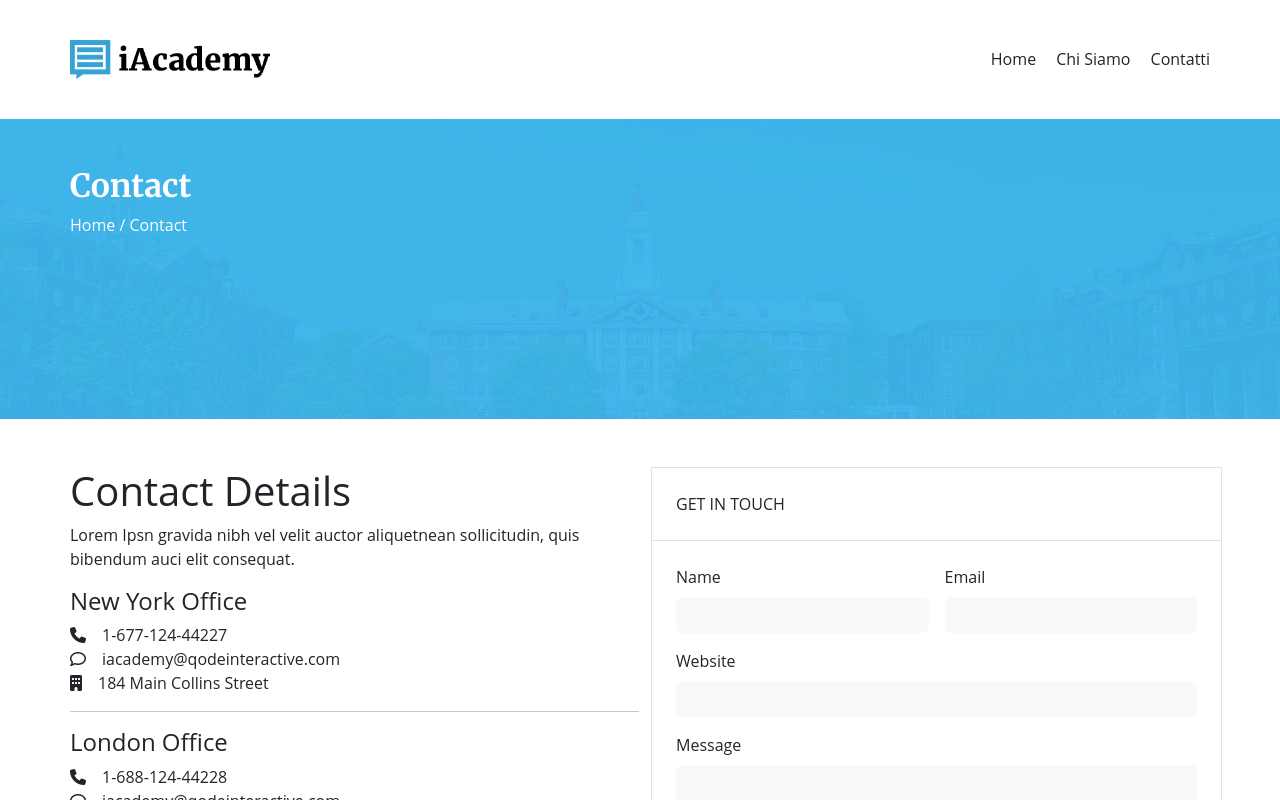
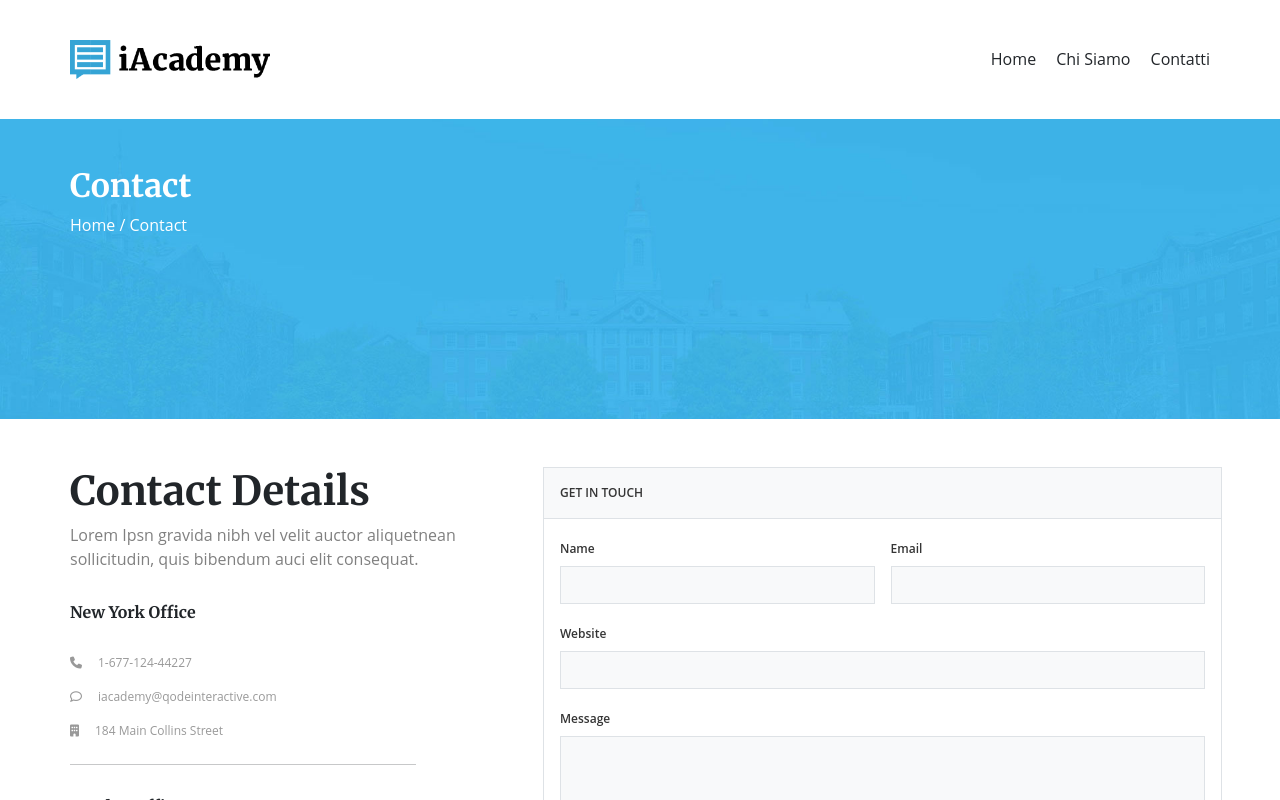
Before and after one commit to WalterCorsini/proj-html-vuejs, a Vue app: page /contatti in a window 1280 px wide. Shown: the top 800 px of the page. Built offline with nearby package versions, Linux system fonts and the light colour scheme.

Commit message:
add: style to contact details and form

```diff
--- a/src/components/AppCardOffice.vue
+++ b/src/components/AppCardOffice.vue
@@ -13,31 +13,34 @@ export default {
 
 <template>
     <div v-for="(office, index) in propCard">
-        <h4>{{ office.city }}</h4>
+        <h6 class="title-font py-3">{{ office.city }}</h6>
         <div>
-            <ul>
-                <li>
+            <ul class="ms_contacts">
+                <li class="py-2">
                     <i class="fa-solid fa-phone"></i>
                     <span class="mx-3">{{ office.number }}</span>
                 </li>
-                <li>
+                <li class="py-2">
                     <i class="fa-regular fa-comment"></i>
                     <span class="mx-3">{{ office.email }}</span>
                 </li>
-                <li>
+                <li class="py-2">
                     <i class="fa-solid fa-building"></i>
                     <span class="mx-3">{{ office.address }}</span>
                 </li>
             </ul>
         </div>
 
-        <hr v-if="index < propCard.length - 1">
+        <hr v-if="index < propCard.length - 1" class="w-75">
     </div>
 
 </template>
 
 <style scoped lang="scss">
-ul {
-    padding: 0;
+@use "../style/partials/variables" as *;
+
+.ms_contacts {
+    color: #999999;
+    font-size: 12px;
 }
 </style>
--- a/src/components/AppForm.vue
+++ b/src/components/AppForm.vue
@@ -9,29 +9,33 @@ export default {
 </script>
 
 <template>
-    <form class="row g-3 p-4">
+    <form class="row g-3 p-3">
         <div class="col-6">
-            <label for="name" class="form-label">Name</label>
-            <input type="email" class="form-control border-0 bg-body-tertiary shadow-none" required id="name">
+            <label for="name" class="form-label ms_form-title">Name</label>
+            <input type="email" class="form-control border rounded-0 bg-body-tertiary shadow-none" required id="name">
         </div>
         <div class="col-6">
-            <label for="email" class="form-label">Email</label>
-            <input type="password" class="form-control border border-0 bg-body-tertiary shadow-none" required id="email">
+            <label for="email" class="form-label ms_form-title">Email</label>
+            <input type="password" class="form-control border rounded-0 bg-body-tertiary shadow-none" required id="email">
         </div>
         <div class="col-12">
-            <label for="website" class="form-label">Website</label>
-            <input type="text" class="form-control border border-0 bg-body-tertiary shadow-none" required id="website">
+            <label for="website" class="form-label ms_form-title">Website</label>
+            <input type="text" class="form-control border rounded-0 bg-body-tertiary shadow-none" required id="website">
         </div>
         <div class="col-12 mb-3">
-            <label for="message" class="form-label">Message</label>
-            <textarea class="form-control border border-0 bg-body-tertiary shadow-none" required id="message" rows="3"></textarea>
+            <label for="message" class="form-label ms_form-title">Message</label>
+            <textarea class="form-control border rounded-0 bg-body-tertiary shadow-none" required id="message" rows="3"></textarea>
         </div>
         <div class="col-12">
-            <button type="submit" class="btn btn-primary">SUBMIT</button>
+            <button type="submit" class="btn btn-primary px-5 py-3 rounded-0 fw-bold">SUBMIT</button>
         </div>
     </form>
 </template>
 
 <style scoped lang="scss">
-
+.ms_form-title {
+    font-size: 12px;
+    font-weight: 600;
+    color: #353535;
+}
 </style>
--- a/src/components/ContactOfficeAndForm.vue
+++ b/src/components/ContactOfficeAndForm.vue
@@ -29,20 +29,20 @@ export default {
 </script>
 
 <template>
-<section class="bg-white">
+<section>
     <div class="container py-5">
         <div class="row">
             <!-- contact detail -->
             <div class="col">
-                <h1>Contact Details</h1>
-                <p>Lorem Ipsn gravida nibh vel velit auctor aliquetnean sollicitudin, quis bibendum auci elit consequat.</p>
+                <h1 class="title-font">Contact Details</h1>
+                <p class="ms_color-grey">Lorem Ipsn gravida nibh vel velit auctor aliquetnean sollicitudin, quis bibendum auci elit consequat.</p>
                 <!-- office list -->
                 <AppCardOffice :propCard="offices" />
             </div>
-            <div class="col border p-0">
+            <div class="col-7 border p-0">
                 <!-- form title -->
-                <div class="border-bottom p-4">
-                    <p class="m-0">GET IN TOUCH</p>
+                <div class="border-bottom bg-body-tertiary p-3">
+                    <p class="m-0 ms_form-title">GET IN TOUCH</p>
                 </div>
                 <!-- form -->
                 <AppForm />
@@ -53,4 +53,15 @@ export default {
 </template>
 
 <style scoped lang="scss">
+@use "../style/partials/variables" as *;
+
+.ms_color-grey {
+    color: $grey,
+}
+
+.ms_form-title {
+    font-size: 12px;
+    font-weight: 600;
+    color: #353535;
+}
 </style>
```
